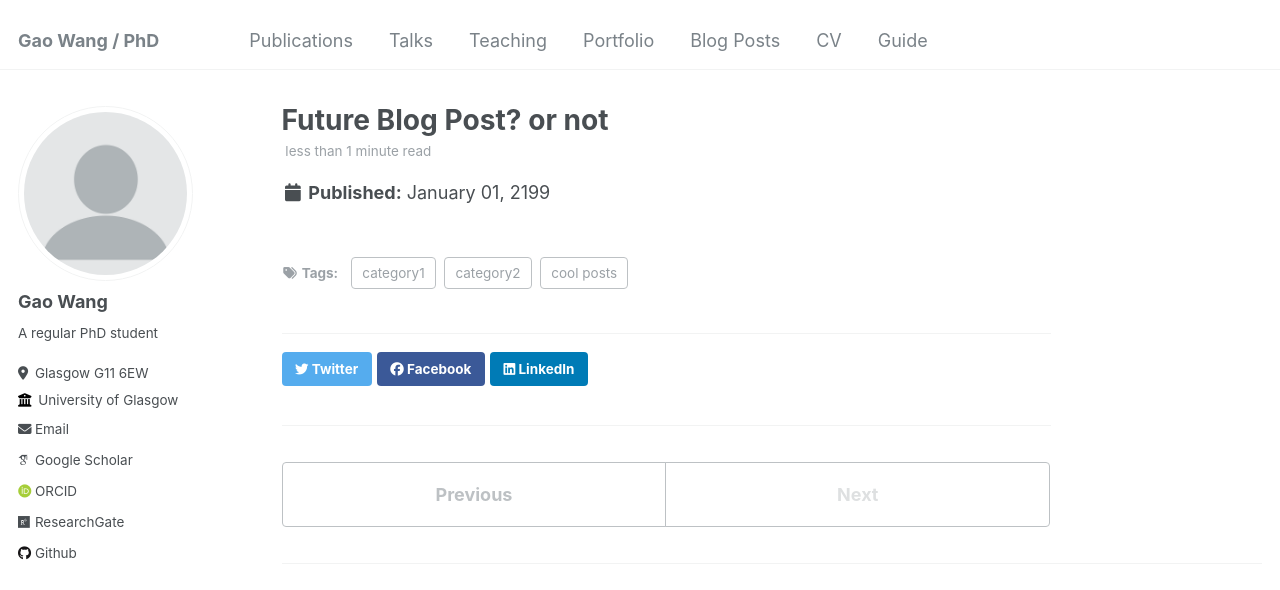
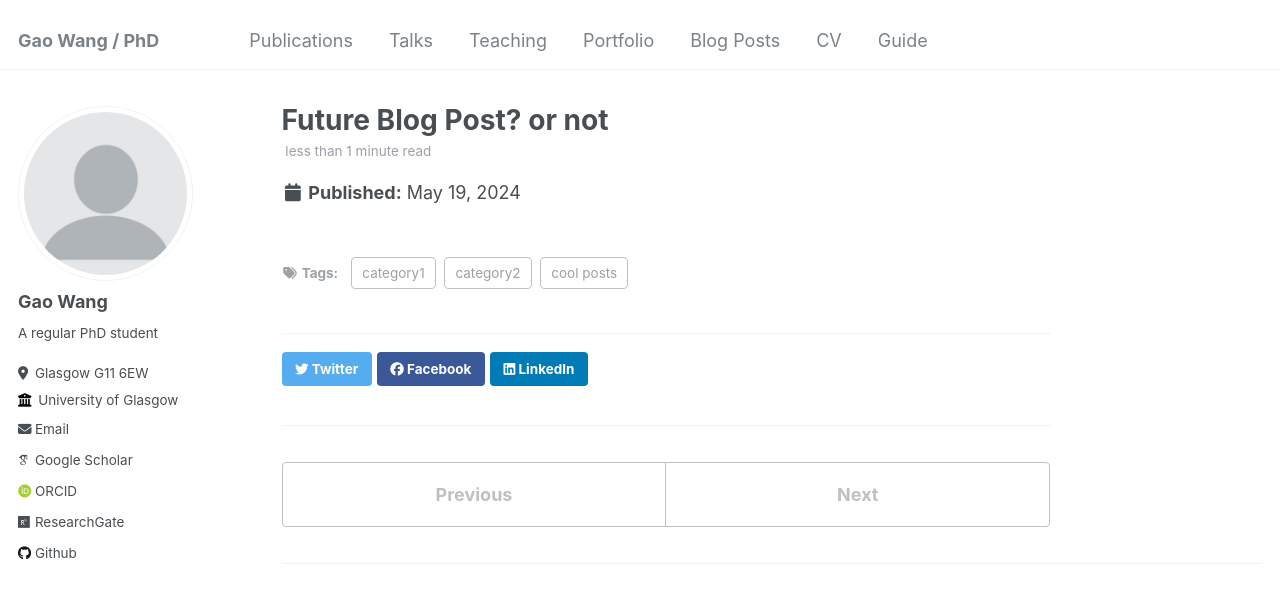
Before and after one commit to wg1275970202/test_page.github.io, a Jekyll site: the page built from _posts/2199-01-01-future-post_.md, in a window 1280 px wide and 900 px high. Shown: the top 590 px of the window. Built offline with Jekyll 4.4.1, drawn with Linux system fonts in a browser that asks for light colours; some web fonts are replaced.

Commit message:
Update 2199-01-01-future-post_.md

```diff
--- a/_posts/2199-01-01-future-post_.md
+++ b/_posts/2199-01-01-future-post_.md
@@ -1,6 +1,6 @@
 ---
 title: 'Future Blog Post? or not'
-date: 2199-01-01
+date: 2024-05-19
 permalink: /posts/2199-01-01-future-post_/
 tags:
   - cool posts
```
